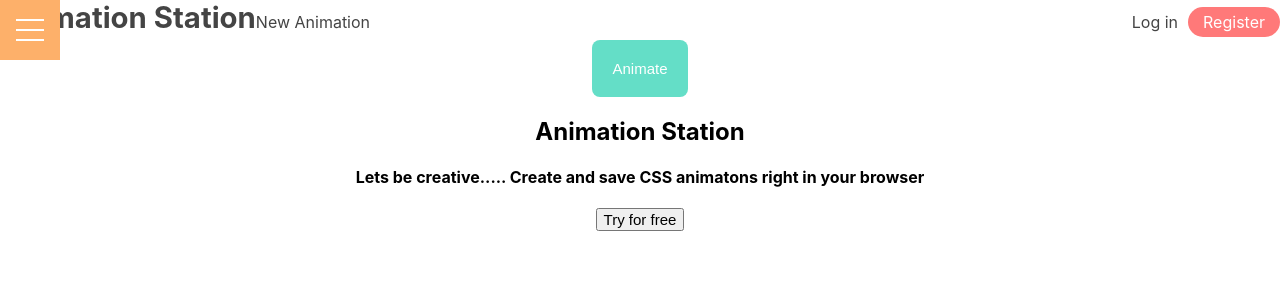
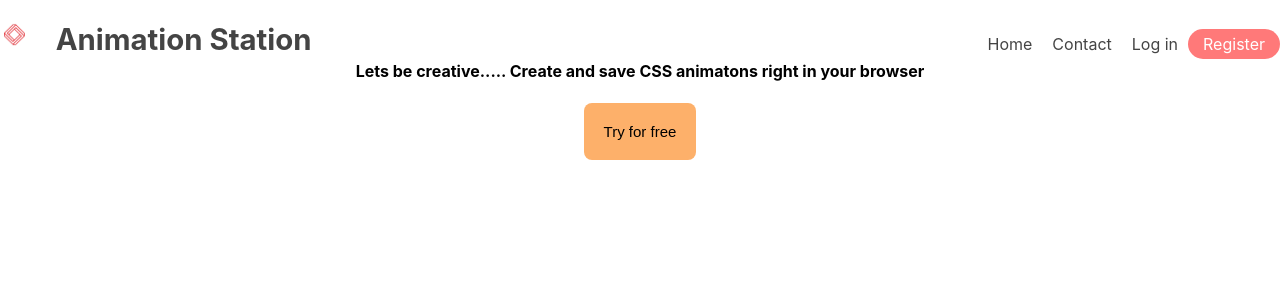
Before and after one commit to nathanielmata/css-animator-capstone-client, a React (Create React App) app: page / in a window 1280 px wide. Shown: the top 300 px of the page. Built offline with nearby package versions, Linux system fonts and the light colour scheme.

Commit message:
header fixed, and logo added

```diff
--- a/src/App.js
+++ b/src/App.js
@@ -34,7 +34,6 @@ class App extends React.Component {
 					<header className='App_header'>
 						<Header />
 					</header>
-					<Menu />
 					<main id='main__container' className='main__container'>
 						{this.state.hasError && (
 							<p className='red'>There was an error! Oh no!</p>
--- a/src/components/Header/Header.css
+++ b/src/components/Header/Header.css
@@ -7,6 +7,9 @@
 
 .Header h1 {
   margin: 0;
+}
+a{
+  padding-left: 20px;
 }
 
 .Header a {
@@ -26,8 +29,14 @@
   display: none;
   margin-top: 10px;
 }
-
+.header__container{
+  display: flex;
+  width: 400px;
+}
 .Header__not-logged-in {
+  float: left;
+}
+.Home__not-logged-in{
   display: flex;
   flex: 1;
   align-items: center;
--- a/src/components/Header/Header.js
+++ b/src/components/Header/Header.js
@@ -1,8 +1,9 @@
-import React, { Component } from 'react';
-import { Link } from 'react-router-dom';
-import TokenService from '../../services/token-service';
-import './Header.css';
-import UserContext from '../../context/UserContext';
+import React, { Component } from "react";
+import { Link } from "react-router-dom";
+import TokenService from "../../services/token-service";
+import "./Header.css";
+import UserContext from "../../context/UserContext";
+import Logo from "../Logo/Logo";
 
 export default class Header extends Component {
   static contextType = UserContext;
@@ -17,19 +18,18 @@ export default class Header extends Component {
     TokenService.clearAuthToken();
     this.context.setUser(null);
   };
-  handleProfilePage = ()=>{
+  handleProfilePage = () => {
     const { location, history } = this.props;
-    const destination = (location.state || {}).from || '/profile';
+    const destination = (location.state || {}).from || "/profile";
     history.push(destination);
-  }
+  };
   renderLogoutLink() {
     return (
-      <div className='Header__logged-in'>
-           <Link to='/profile'>{`${this.context
-       .user_name}`}</Link>
+      <div className="Header__logged-in">
+        <Link to="/profile">{`${this.context.user_name}`}</Link>
         {/* <Link onClick={ this.handleProfilePage} to={`/${this.context.user_name}`}>{`${this.context
          .user_name}`}</Link>  */}
-				<Link onClick={this.handleLogoutClick} to='/'>
+        <Link onClick={this.handleLogoutClick} to="/">
           Logout
         </Link>
       </div>
@@ -38,24 +38,32 @@ export default class Header extends Component {
 
   renderLoginLink() {
     return (
-			<div className='Header__not-logged-in'>
-				<Link to='/login'>Log in</Link>
-				<Link to='/register'>Register</Link>
+      <div className='header__container'>
+        <div className="Home__not-logged-in">
+          <Link style={{float: "left"}} to="/">Home</Link>
+          <Link to="/register">Contact</Link>
+        </div>
+
+        <div className="Header__not-logged-in">
+          <Link to="/login">Log in</Link>
+          <Link to="/register">Register</Link>
+        </div>
       </div>
     );
   }
 
   render() {
     return (
-			<nav className='Header'>
+      <nav className="Header">
         <h1>
-					<Link to='/'> Animation Station</Link>
+          <Logo />
+          <Link to="/dashboard"> Animation Station</Link>
         </h1>
         {/*  <span className="Header__tagline--wide">Animation Station.</span> */}
-				<Link to='/editor'>New Animation</Link>
+        {/* <Link to="/editor">New Animation</Link> */}
         {this.context.user ? this.renderLogoutLink() : this.renderLoginLink()}
 
-				<span className='Header__tagline--narrow'>
+        <span className="Header__tagline--narrow">
           Lets be creative, make some animation.
         </span>
       </nav>
--- /dev/null
+++ b/src/components/Logo/Logo.js
@@ -0,0 +1,10 @@
+import React from "react";
+import logo from "../../images/log2.PNG";
+
+export default function Logo(props) {
+  return (
+    <>
+      <img  src={logo} height="50" style={{paddingTop: 20}} />
+    </>
+  );
+}
--- a/src/routes/LandingPage/LandingPage.js
+++ b/src/routes/LandingPage/LandingPage.js
@@ -1,23 +1,24 @@
-import React from 'react';
-import CustomButton from '../../components/CustomButton/CustomButton';
-import colors from '../../constants/colors';
-import './LandingPage.css';
+import React from "react";
+import { Link } from "react-router-dom";
+import CustomButton from "../../components/CustomButton/CustomButton";
+import colors from "../../constants/colors";
+import "./LandingPage.css";
 
 const LandingPage = (props) => {
   return (
     <section>
-			<CustomButton onClickDo={() => {}} color={colors.primaryColor}>
-				Animate
-			</CustomButton>
-			<div className='landing'>
-				<h1>Animation Station</h1>
+      <div className="landing">
+        {/* <h1>Animation Station</h1> */}
         <h4>
           Lets be creative..... Create and save CSS animatons right in your
           browser
         </h4>
-				<button onClick={() => this.props.history.push('/login')}>
+        <CustomButton onClickDo={() => {}} color={colors.yellow}>
+          <Link style={{ textDecoration: "none", color: "black", padding: 0 }} to="/login">
+            {" "}
             Try for free
-				</button>
+          </Link>
+        </CustomButton>
       </div>
     </section>
   );
--- a/src/routes/ProfilePage/ProfilePage.js
+++ b/src/routes/ProfilePage/ProfilePage.js
@@ -6,6 +6,7 @@ import colors from '../../constants/colors';
 import UserContext from '../../context/UserContext';
 import './ProfilePage.css';
 import Menu from '../../components/Menu/Menu';
+import { Link } from 'react-router-dom'
 
 class ProfilePage extends React.Component {
 	static contextType = UserContext;
@@ -14,6 +15,7 @@ class ProfilePage extends React.Component {
 		return (
 			<section id='profile-page'>
 				<Menu />
+				<Link style={{backgroundColor: "white"}} to="/editor">New Animation</Link>
 				<UserInfo
 					username={`${this.context.user_name}`}
 					fullname={`${this.context.full_name}`}
@@ -25,9 +27,10 @@ class ProfilePage extends React.Component {
 						Invite
 					</CustomButton>
 					<CustomButton
+					onClickDo={() => {}}
 						styles={{ width: 140, fontSize: 17 }}
 						color={colors.yellow}>
-						New Project
+						<Link to="/editor">New Animation</Link>
 					</CustomButton>
 				</div>
 				<div
```
Also changed, not shown: src/components/Contact/Contact.js (added, +11 -0 lines). Lines whose indentation alone changed are shown as unchanged.
